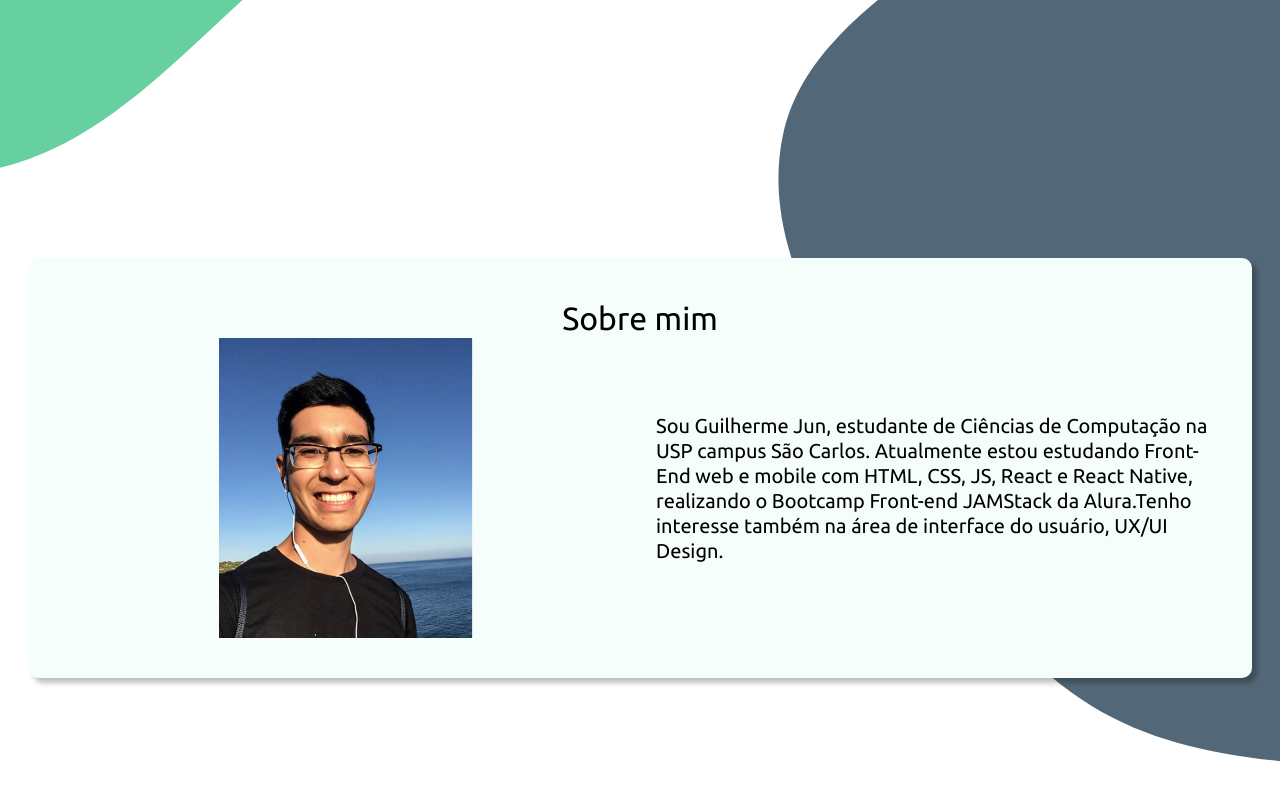
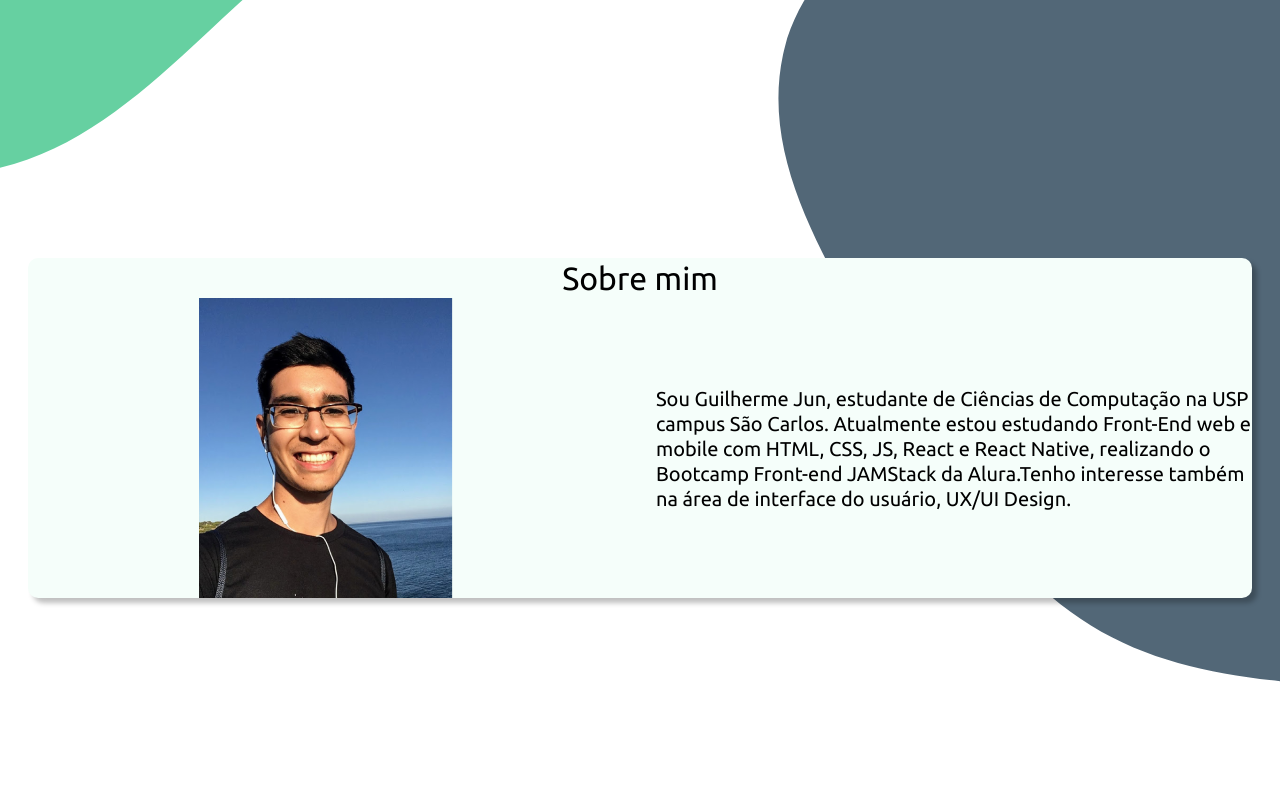
Before and after one commit to guijun13/Guilherme_Jun_JAMStackAlura, a Next.js app: page / in a window 1280 px wide. Shown: the part 462-1262 px from the top of the page. After the commit the page ends 1190 px from the top, so only its background shows below. Built offline with nearby package versions, Linux system fonts and the light colour scheme.

Commit message:
fix(aboutwrapper): remove 'padding' from 'AboutWraper' component

```diff
--- a/src/components/commons/About/styles/AboutWrapper.js
+++ b/src/components/commons/About/styles/AboutWrapper.js
@@ -4,7 +4,7 @@ const AboutWrapper = styled.div`
   background-color: ${({ theme }) => theme.colors.background.main.color};
   border-radius: 10px;
   box-shadow: 5px 5px 5px rgba(0, 0, 0, 0.25);
-  padding: 40px;
+  /* padding: 40px; */
 `;
 
 export default AboutWrapper;
```
